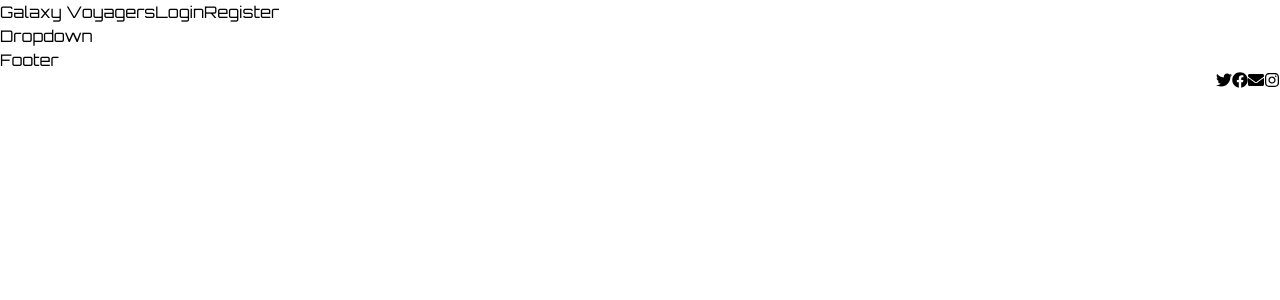
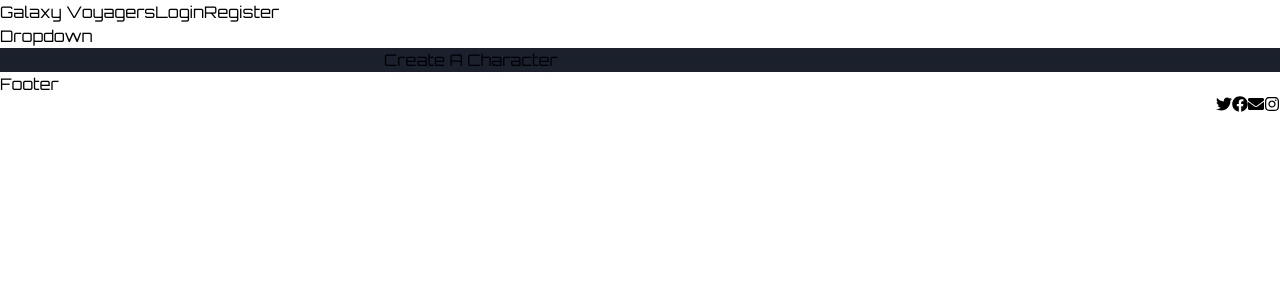
Before and after one commit to kabradshaw1/next-story, a Next.js app: page /characters/add-character in a window 1280 px wide. Shown: the top 300 px of the page. Built offline with nearby package versions, Linux system fonts and the light colour scheme.

Commit message:
moving on with tests kind of wroking.  I can not mock

```diff
--- a/app/characters/[title]/page.tsx
+++ b/app/characters/[title]/page.tsx
@@ -76,8 +76,7 @@ export default async function SingleCharacterPage({
           >
             {role.title}
           </Link>
-        ))}{' '}
-        : <p>This character has no roles in any organizations.</p>
+        ))}
       </div>
     </div>
   );
--- a/app/characters/add-character/page.tsx
+++ b/app/characters/add-character/page.tsx
@@ -1,3 +1,7 @@
 export default function AddCharacterPage(): JSX.Element {
-  return <></>;
+  return (
+    <div>
+      <h2>Create A Character</h2>
+    </div>
+  );
 }
--- a/app/characters/page.tsx
+++ b/app/characters/page.tsx
@@ -8,8 +8,6 @@ export default async function CharactersPage(): Promise<JSX.Element> {
     imageUrl: string | undefined;
   }>;
 
-  console.log('Fetched characters:', characters);
-
   return (
     <div className="card">
       <h2>Characters</h2>
--- a/tsconfig.json
+++ b/tsconfig.json
@@ -28,9 +28,7 @@
     "**/*.tsx",
     ".next/types/**/*.ts",
     "next.config.mjs",
-    "mocks/**/*.ts",
-    "cypress/**/*.ts"
+    "mocks/**/*.ts"
   ],
-  "exclude": ["node_modules", "/generated"],
-  "types": ["cypress", "node"]
+  "exclude": ["node_modules", "/generated"]
 }
```
Also changed, not shown: 1 other file (tests, documents, lock files or other folders).
